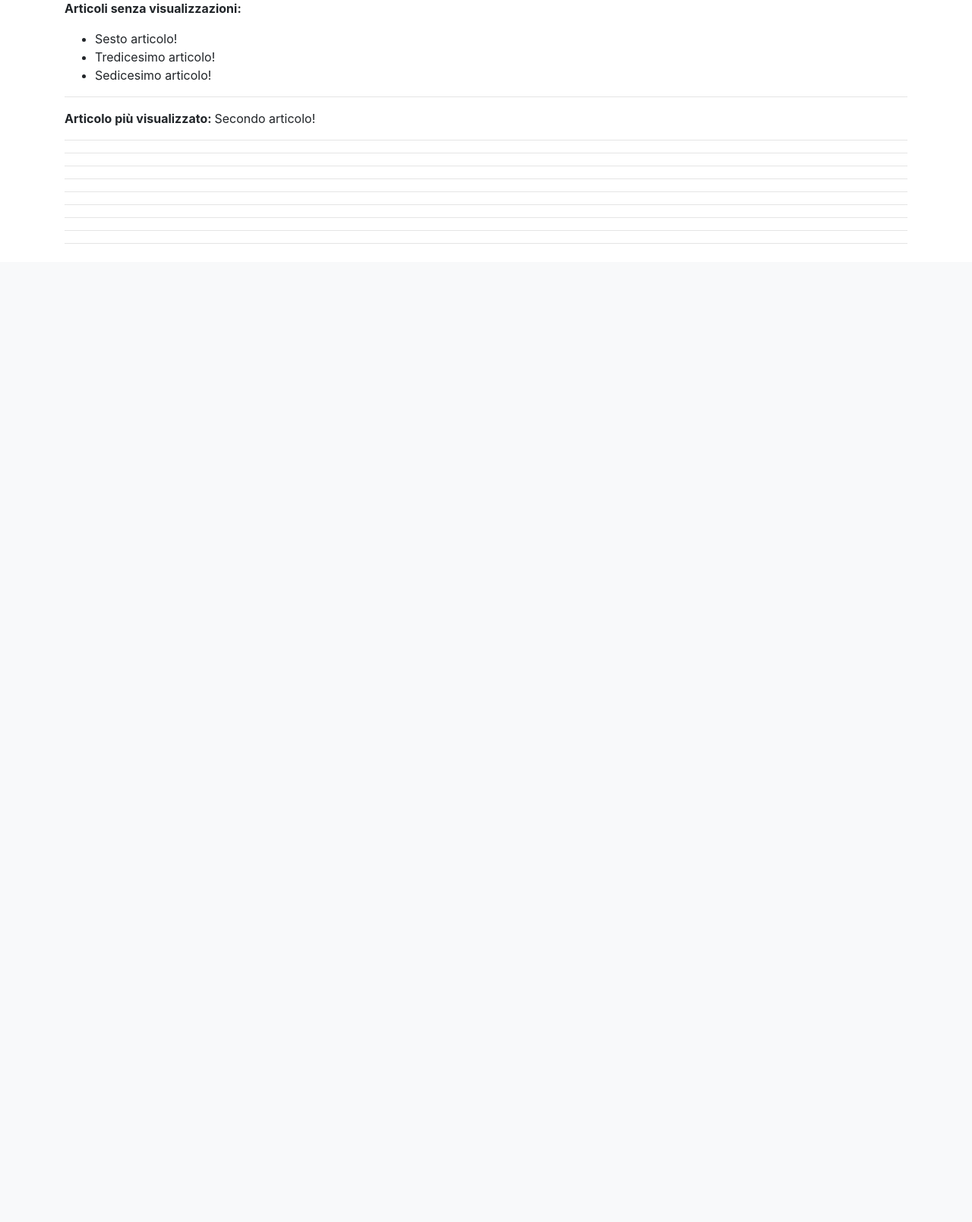
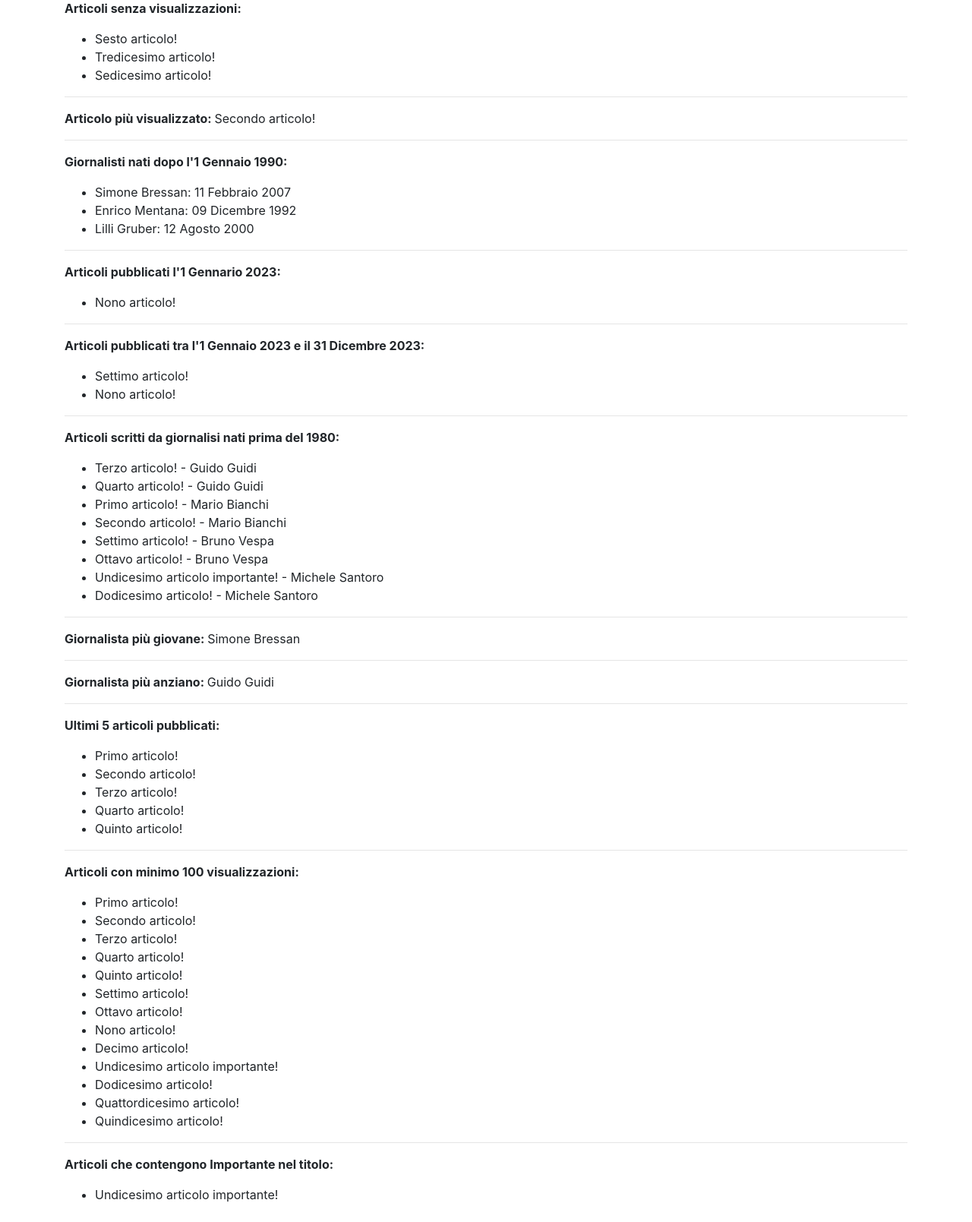
Before and after one commit to LilBresss/primo_progetto, a Django app: page /news/query_base in a window 1280 px wide. Shown: the part 773-2382 px from the top of the page at 76% size. Before the commit the page ends 1094 px from the top, so only its background shows below. Run offline with Django 5.2, Linux system fonts and the light colour scheme; data comes from the database, SQL or seed files in the repository; both versions use the stored data as it was after the commit.

Commit message:
Creazione App News (query - finito)

```diff
--- a/news/templates/index_news.html
+++ b/news/templates/index_news.html
@@ -7,5 +7,6 @@
         <li><a href="{% url 'index_generale'%}">Index generale</a></li>
         <li><a href="{% url 'news:homeview'%}">Home</a></li>
         <li><a href="{% url 'news:lista_articoli'%}">Lista articoli</a></li>
+        <li><a href="{% url 'news:query_base'%}">Query</a></li>
     </ol>
 {%endblock content%}
--- a/news/templates/news/query.html
+++ b/news/templates/news/query.html
@@ -33,20 +33,63 @@
     <hr>
     <p><strong>Articolo più visualizzato: </strong>{{ articoli_piu_visualizzato }}</p>
     <hr>
-    <p><strong></strong></p>
+    <p><strong>Giornalisti nati dopo l'1 Gennaio 1990: </strong>
+        <ul>
+            {% for giornalista in giornalisti_data %}
+                <li>{{ giornalista }}: {{ giornalista.anno_di_nascita }}</li>
+            {% endfor %}
+        </ul>
+    </p>
     <hr>
-    <p><strong></strong></p>
+    <p><strong>Articoli pubblicati l'1 Gennario 2023: </strong>
+        <ul>
+            {% for articolo in articoli_del_giorno %}
+                <li>{{ articolo }}</li>
+            {% endfor %}
+        </ul>
+    </p>
     <hr>
-    <p><strong></strong></p>
+    <p><strong>Articoli pubblicati tra l'1 Gennaio 2023 e il 31 Dicembre 2023: </strong>
+        <ul>
+            {% for articolo in articoli_periodo %}
+                <li>{{ articolo }}</li>
+            {% endfor %}
+        </ul>
+    </p>
     <hr>
-    <p><strong></strong></p>
+    <p><strong>Articoli scritti da giornalisi nati prima del 1980: </strong>
+        <ul>
+            {% for articolo in articoli_giornalisti %}
+                <li>{{ articolo }} - {{ articolo.giornalista }}</li>
+            {% endfor %}
+        </ul>
+    </p>
     <hr>
-    <p><strong></strong></p>
+    <p><strong>Giornalista più giovane: </strong>{{ giornalista_giovane }}</p>
     <hr>
-    <p><strong></strong></p>
+    <p><strong>Giornalista più anziano: </strong>{{ giornalista_anziano }}</p>
     <hr>
-    <p><strong></strong></p>
+    <p><strong>Ultimi 5 articoli pubblicati: </strong>
+        <ul>
+            {% for articolo in ultimi %}
+                <li>{{ articolo }}</li>
+            {% endfor %}
+        </ul>
+    </p>
     <hr>
-    <p><strong></strong></p>
+    <p><strong>Articoli con minimo 100 visualizzazioni: </strong>
+        <ul>
+            {% for articolo in articoli_minime_visualizzazioni %}
+                <li>{{ articolo }}</li>
+            {% endfor %}
+        </ul>
+    </p>
     <hr>
+    <p><strong>Articoli che contengono Importante nel titolo: </strong>
+        <ul>
+            {% for articolo in articoli_parola %}
+                <li>{{ articolo }}</li>
+            {% endfor %}
+        </ul>
+    </p>
 {%endblock content %}
--- a/news/views.py
+++ b/news/views.py
@@ -61,28 +61,29 @@ def queryBase(request):
     giornalisti_data = Giornalista.objects.filter(anno_di_nascita__gt=datetime.date(1990,1,1))
 
     #8. Tutti gli articoli pubblicati in una data specifica
-
+    articoli_del_giorno = Articolo.objects.filter(data=datetime.date(2023,1,1))
 
     #9. Tutti gli articoli pubblicati in un intervallo di date
-
+    articoli_periodo = Articolo.objects.filter(data__range=(datetime.date(2023,1,1),datetime.date(2023,12,31)))
 
     #10. Gli articoli scritti da giornalisti nati prima del 1980
-
+    giornalisti_nati = Giornalista.objects.filter(anno_di_nascita__lt=datetime.date(1980,1,1))
+    articoli_giornalisti = Articolo.objects.filter(giornalista__in=giornalisti_nati)
 
     #11. Il giornalista più giovane
-
+    giornalista_giovane = Giornalista.objects.order_by('-anno_di_nascita').first()
 
     #12. Il giornalista più anziano
-
+    giornalista_anziano = Giornalista.objects.order_by('anno_di_nascita').first()
 
     #13. Gli ultimi 5 articoli pubblicati
-
+    ultimi = Articolo.objects.order_by('-data')[:5]
 
     #14. Tutti gli articoli con un certo numero minimo di visualizzazioni
+    articoli_minime_visualizzazioni = Articolo.objects.filter(visualizzazioni__gte=100)
 
-
-    #15. Tutti gl articoli che contengono un certo numero minimo di visualizzazioni
-
+    #15. Tutti gl articoli che contengono una certa parola nel titolo
+    articoli_parola = Articolo.objects.filter(titolo__icontains='importante')
 
     #Creare il dizionario content
     context = {
@@ -94,7 +95,15 @@ def queryBase(request):
         'articoli_senza_visualizzazioni': articoli_senza_visualizzazioni,
         'articoli_piu_visualizzato': articoli_piu_visualizzato,
         'giornalisti_data': giornalisti_data,
-
+        'articoli_del_giorno': articoli_del_giorno,
+        'articoli_periodo': articoli_periodo,
+        'giornalisti_nati': giornalisti_nati,
+        'articoli_giornalisti': articoli_giornalisti,
+        'giornalista_giovane': giornalista_giovane,
+        'giornalista_anziano': giornalista_anziano,
+        'ultimi': ultimi,
+        'articoli_minime_visualizzazioni': articoli_minime_visualizzazioni,
+        'articoli_parola': articoli_parola
     }
 
     return render(request, 'news/query.html', context)
--- a/templates/base.html
+++ b/templates/base.html
@@ -54,9 +54,10 @@
           <li class="nav-item dropdown">
             <a class="nav-link dropdown-toggle" href="{% url 'news:homeview'%}" id="navbarDropdown" role="button" data-toggle="dropdown" aria-haspopup="true" aria-expanded="false">News</a>
             <div class="dropdown-menu" aria-labelledby="navbarDropdown">
-              <a class="dropdown-item" href="{%url 'news:index'%}">Index news</a>
-              <a class="dropdown-item" href="{%url 'news:homeview'%}">Home</a>
-              <a class="dropdown-item" href="{%url 'news:lista_articoli'%}">Lista articoli</a>
+              <a class="dropdown-item" href="{% url 'news:index'%}">Index news</a>
+              <a class="dropdown-item" href="{% url 'news:homeview'%}">Home</a>
+              <a class="dropdown-item" href="{% url 'news:lista_articoli'%}">Lista articoli</a>
+              <a class="dropdown-item" href="{% url 'news:query_base'%}">Query</a>
 
             </div>
           </li>
```
Also changed, not shown: db.sqlite3.
